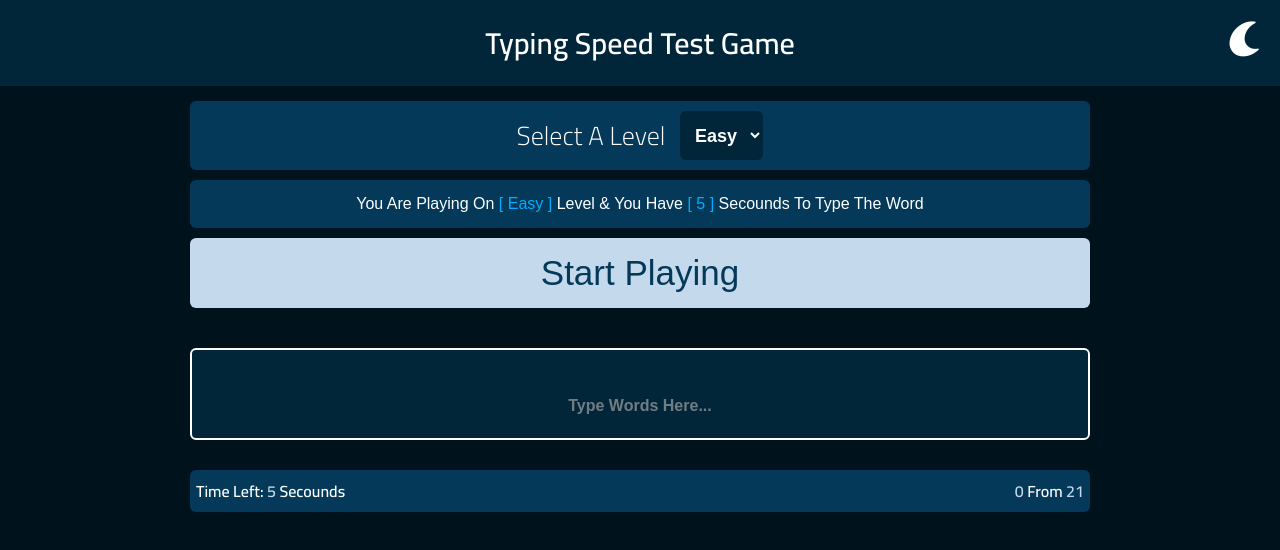
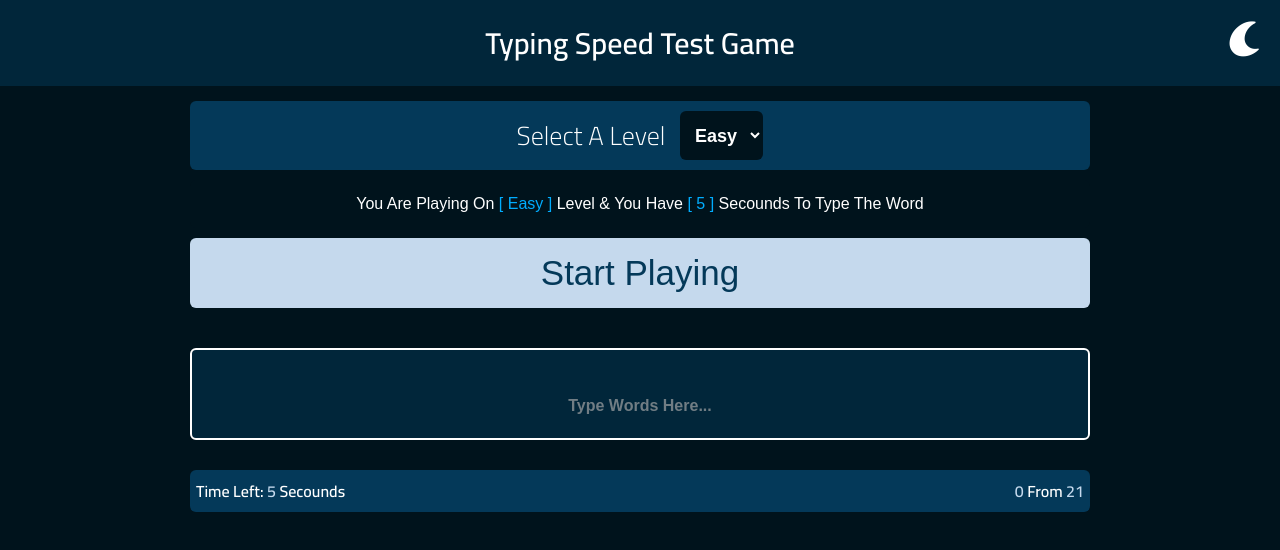
Before and after one commit to Ahmed-Khaled11/Typing-Speed-Test-Game-V3, a plain HTML site: page index.html in a window 1280 px wide. Both pictures are taken after a click on the icon "Dark Mode". Drawn offline with Linux system fonts and the light colour scheme.

Commit message:
Update main.css
Change background color of select & top-message section

```diff
--- a/css/main.css
+++ b/css/main.css
@@ -69,6 +69,10 @@ body{
 .dark .start
 {
     background-color: #c5d9ed;
+}
+.dark .select,
+.dark .top-message{
+background-color:#00131c;
 }
 .dark .start:hover{
     background-color: #135e96;
```
